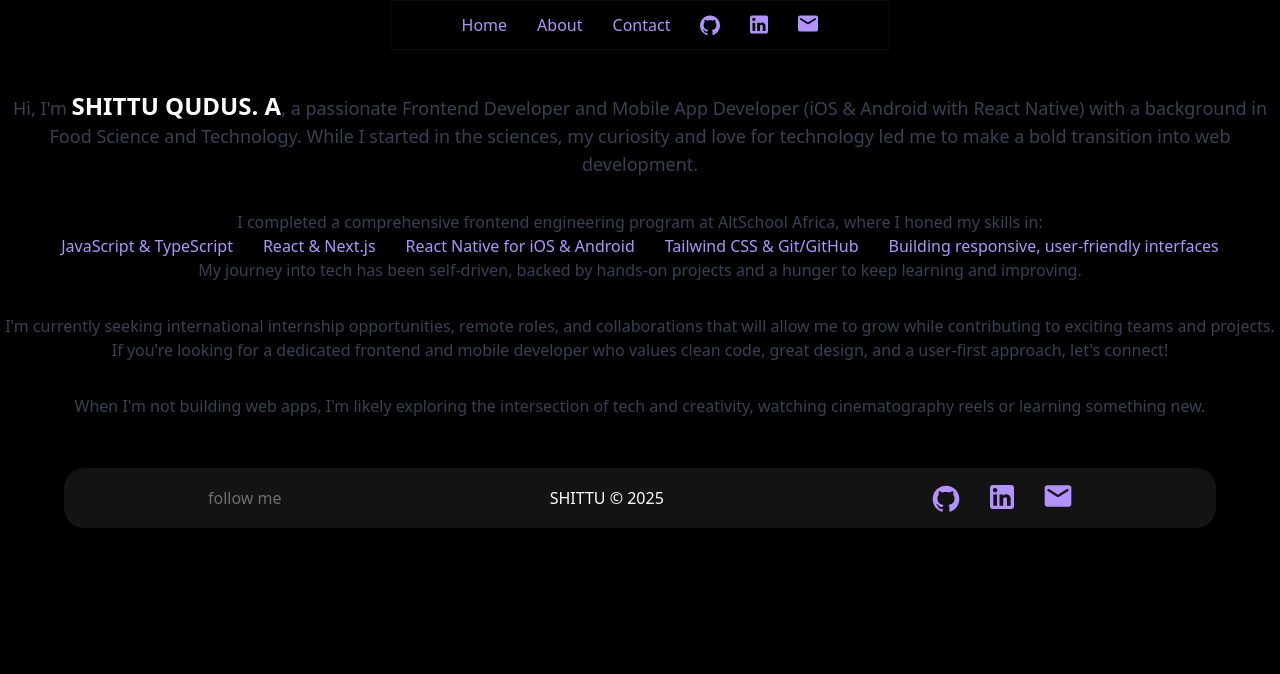
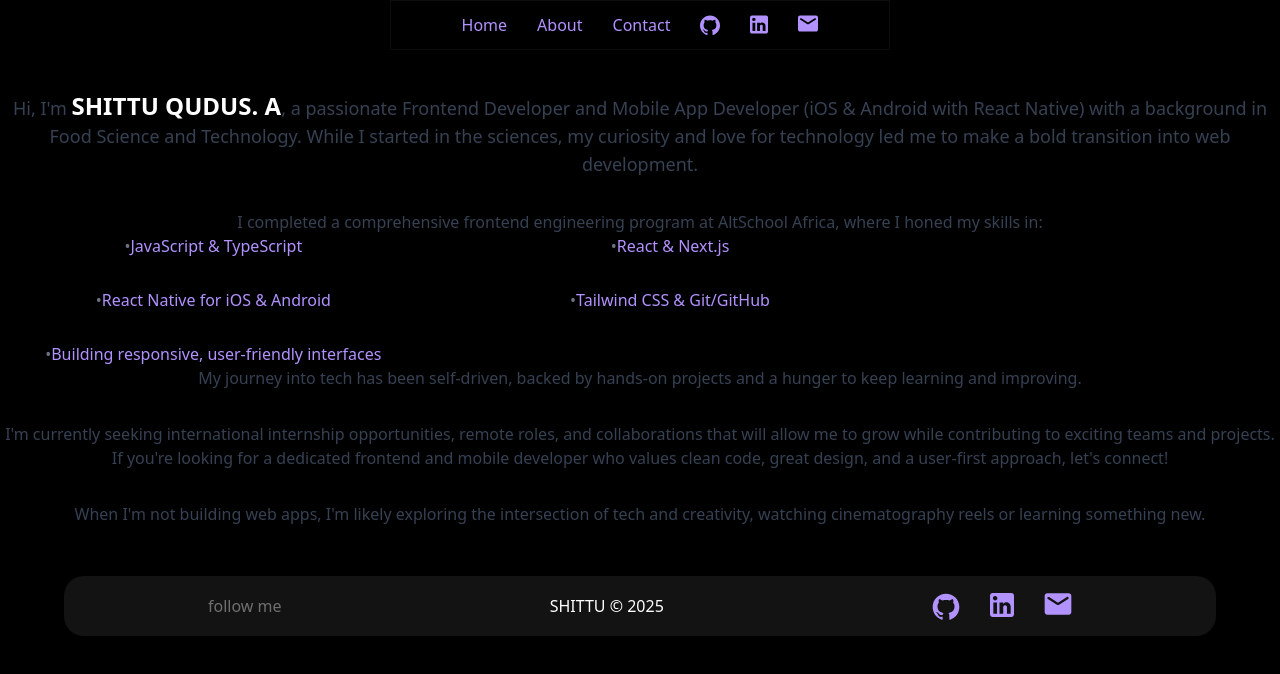
Before and after one commit to shittu-qudus/myPortofolio, a Next.js app: page /about in a window 1280 px wide. Shown: the top 674 px of the page. Built offline with nearby package versions, Linux system fonts and the light colour scheme.

Commit message:
about page fixed

```diff
--- a/src/pages/about.tsx
+++ b/src/pages/about.tsx
@@ -19,14 +19,26 @@ const About = () => {
           <h2 className="text-2xl font-semibold mb-3">My Journey</h2>
           <p className="text-gray-700">
             I completed a comprehensive frontend engineering program at AltSchool Africa, where I honed my skills in:
-          </p>
-          <ul className="list-disc list-inside mt-3 mb-3 text-gray-700 mx-auto inline-block justify-center align-center">
-            <li>JavaScript & TypeScript</li>
-            <li>React & Next.js</li>
-            <li>React Native for iOS & Android</li>
-            <li>Tailwind CSS & Git/GitHub</li>
-            <li>Building responsive, user-friendly interfaces</li>
-          </ul>
+          </p>   <ul className="flex flex-col sm:flex-row sm:flex-wrap gap-3 mt-3 mb-3 text-gray-700">
+                <li className="flex items-center sm:basis-1/2 md:basis-1/3">
+
+                    <span>  <span className="text-gray-500 mr-2">•</span>JavaScript & TypeScript</span>
+                </li>
+                <li className="flex items-center sm:basis-1/2 md:basis-1/3">
+
+                    <span>   <span className="text-gray-500 mr-2">•</span>React & Next.js</span>
+                </li>
+                <li className="flex items-center sm:basis-1/2 md:basis-1/3">
+                    <span>   <span className="text-gray-500 mr-2">•</span>React Native for iOS & Android</span>
+                </li>
+                <li className="flex items-center sm:basis-1/2 md:basis-1/3">
+
+                    <span>  <span className="text-gray-500 mr-2">•</span>Tailwind CSS & Git/GitHub</span>
+                </li>
+                <li className="flex items-center sm:basis-1/2 md:basis-1/3">
+                    <span>   <span className="text-gray-500 mr-2">•</span>Building responsive, user-friendly interfaces</span>
+                </li>
+            </ul>
           <p className="text-gray-700">
             My journey into tech has been self-driven, backed by hands-on projects and a hunger to keep learning and improving.
           </p>
```
